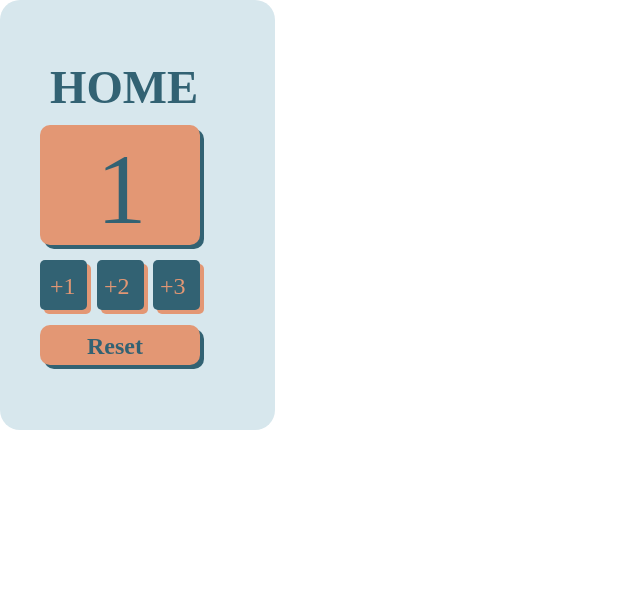
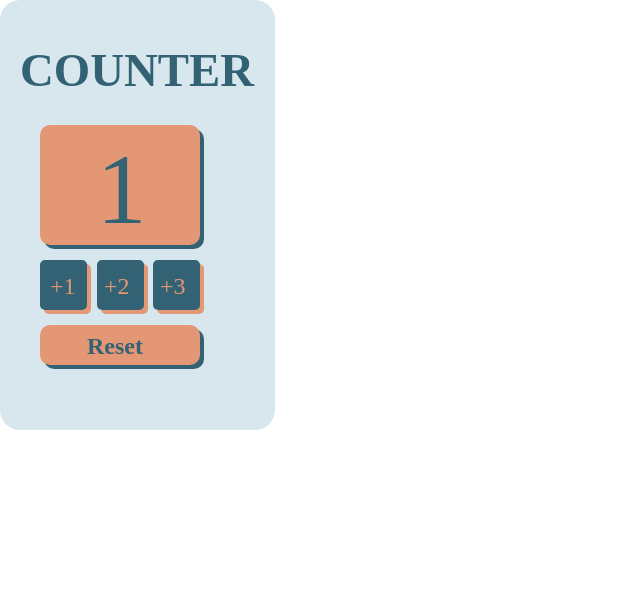
Before and after one commit to D0vl4/Simple-counting-app, a plain HTML site: page index.html in a window 1280 px wide. Shown: the whole page, without its empty margins (0-640 px from the left). Drawn offline with Linux system fonts and the light colour scheme.

Commit message:
Made a change to the title.

```diff
--- a/index.css
+++ b/index.css
@@ -115,8 +115,9 @@ body {
 
 h3 {
     position: absolute;
-    top: 10px;
-    left: 50px;
+    margin: 0 auto;
+    top: 40px;
+    left: 20px;
     color: #326273;
 }
 
--- a/index.html
+++ b/index.html
@@ -12,7 +12,7 @@
     <body>
         <div class="container">
             <div>
-                <h3>HOME</h3>
+                <h3>COUNTER</h3>
             </div>
                 <div class="screen"></div>
                     <p id="score">1</p>
```
